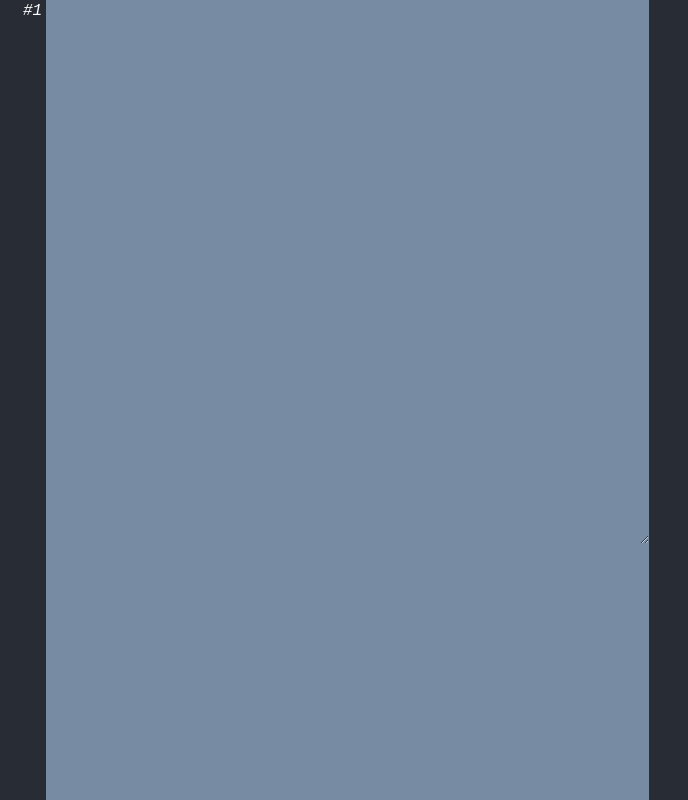
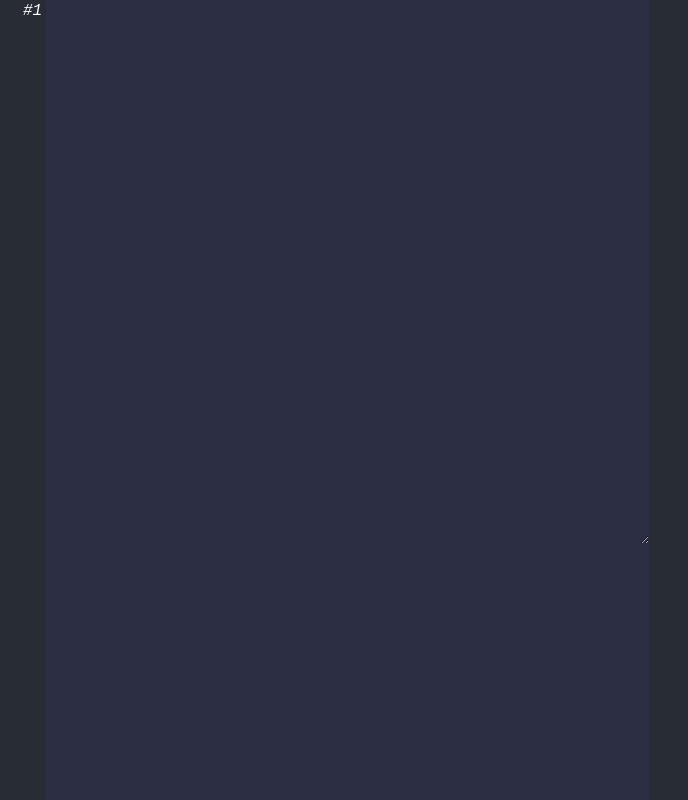
Before and after one commit to AshishTaduce/markdown-react, a React (Create React App) app: page / in a window 1280 px wide. Shown: the top 800 px of the page, without its empty margins (0-688 px from the left). Built offline with nearby package versions, Linux system fonts and the light colour scheme.

Commit message:
Re design 1

```diff
--- a/src/App.css
+++ b/src/App.css
@@ -33,7 +33,7 @@
   flex: 1;
   display: flex;
   flex-direction: column;
-  background: transparent;
+  background: #2c2f43;
   justify-content: flex-start;
   align-items: flex-start;
   color: white;
@@ -52,7 +52,7 @@ textarea{
   min-height: 100vw;
   height: 100%;
   display: flex;
-  background: #778ca3;
+  background: #2c2f43;
   justify-content: flex-start;
   align-items: flex-start;
   color: white;
@@ -62,6 +62,7 @@ textarea{
   font-style: italic;
   flex: 1;
   display: flex;
+  min-height: 100vh;
   flex-direction: column;
   text-align: right;
   background: transparent;
@@ -82,9 +83,9 @@ textarea{
   display: flex;
   width: 100%;
   flex-direction: column;
-  /*background: #4b6584;*/
+  background-color: #fdfdfd;
   justify-content: start;
   align-items: stretch;
-  color: white;
+  color: #2c2f43;
   word-wrap: normal;
 }
```
